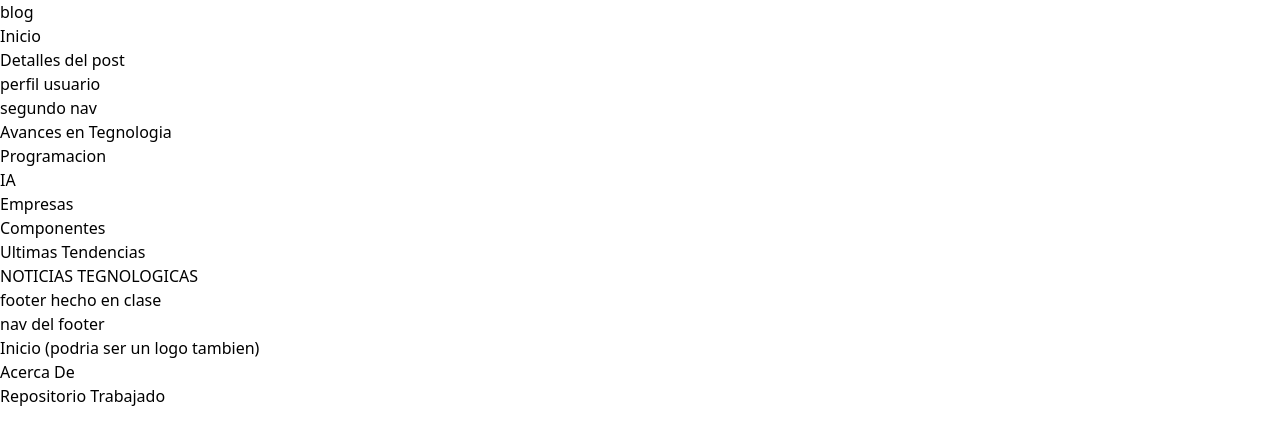
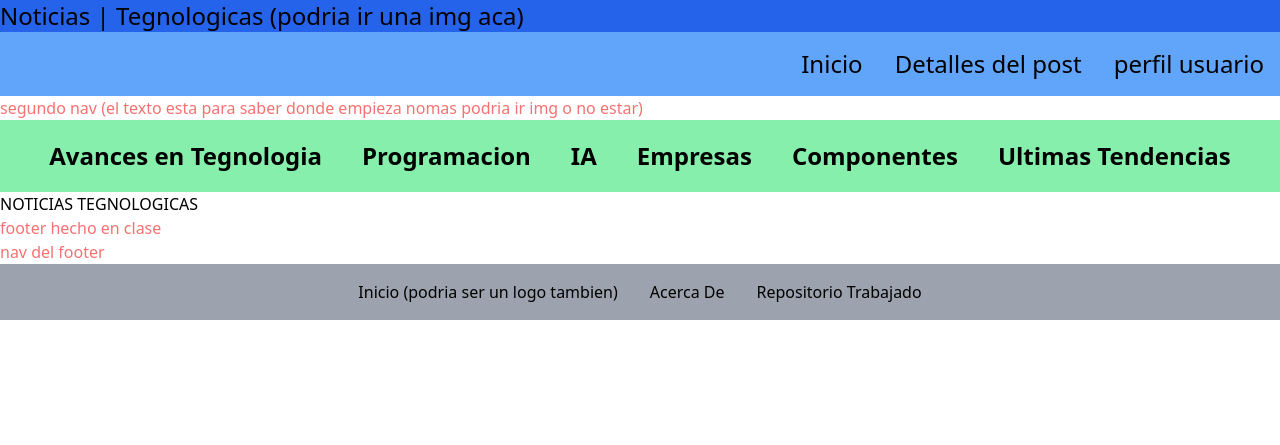
Before and after one commit to facundo0174/Proyectos-django, a Django app: page / in a window 1280 px wide. Shown: the top 445 px of the page. Run offline with Django 5.2, Linux system fonts and the light colour scheme; some libraries are stand-ins or nearby versions.

Commit message:
agragacion de estilos basicos

```diff
--- a/django-proyect-blogs/blog/templates/components/UI/navBarFooter.html
+++ b/django-proyect-blogs/blog/templates/components/UI/navBarFooter.html
@@ -1,12 +1,12 @@
-<nav>
-    <ul>
-        <li>
+<nav class = "bg-gray-400">
+    <ul class="flex flex-wrap text-wrap justify-center text-center font-light">
+        <li class = "p-4">
             <a href="{%url 'index' %}"> Inicio (podria ser un logo tambien) </a>
         </li>
-        <li>
+        <li class = "p-4">
             <a href="{%url 'post:acerca_de'%}"> Acerca De </a>
         </li>
-        <li>
+        <li class = "p-4">
             <a href="https://github.com/facundo0174/Proyectos-django"> Repositorio Trabajado </a>
         </li>
     </ul>
--- a/django-proyect-blogs/blog/templates/components/UI/navBarSecciones.html
+++ b/django-proyect-blogs/blog/templates/components/UI/navBarSecciones.html
@@ -1,21 +1,21 @@
-<nav>
-    <ul>
-        <li>
+<nav class = "bg-green-300">
+    <ul class="flex flex-wrap text-wrap justify-center text-2xl font-black">
+        <li class="p-5">
             <a href="{%url 'post:seccion_avances_tegnologicos' slug='avances-tegnologicos' %}"> Avances en Tegnologia </a>
         </li>
-        <li>
+        <li class="p-5">
             <a href="{%url 'post:seccion_programacion' slug='programacion' %}"> Programacion </a>
         </li>
-        <li>
+        <li class="p-5">
             <a href="{%url 'post:seccion_IA' slug='IA' %}"> IA </a>
         </li>
-        <li>
+        <li class="p-5">
             <a href="{%url 'post:seccion_empresas' slug='empresas' %}"> Empresas </a>
         </li>
-        <li>
+        <li class="p-5">
             <a href="{%url 'post:seccion_componentes' slug='componentes-tegnologicos' %}"> Componentes </a>
         </li>
-        <li>
+        <li class="p-5">
             <a href="{%url 'post:seccion_tendencias' slug='tendencias' %}"> Ultimas Tendencias </a>
         </li>
     </ul>
--- a/django-proyect-blogs/blog/templates/components/UI/navbarBASIC.html
+++ b/django-proyect-blogs/blog/templates/components/UI/navbarBASIC.html
@@ -1,12 +1,12 @@
-<nav>
-    <ul>
-        <li>
-            <a href="{%url 'index' %}"> Inicio </a>
+<nav class = "bg-blue-400" >
+    <ul class="flex flex-wrap text-wrap text-2xl justify-end ">
+        <li class="p-4 ">
+            <a href="{%url 'index' %}"> Inicio  </a>
         </li>
-        <li>
+        <li class="p-4 ">
             <a href="{%url 'post:post_detail' slug='algo-de-tech' %}"> Detalles del post </a>
         </li>
-        <li>
+        <li class="p-4 ">
             <a href="{%url 'user:user_profile' %}"> perfil usuario </a>
         </li>
     </ul>
--- a/django-proyect-blogs/blog/templates/components/commons/footers.html
+++ b/django-proyect-blogs/blog/templates/components/commons/footers.html
@@ -1,4 +1,5 @@
 <footer>
-    <p> footer hecho en clase</p>
-    <div> nav del footer {% include 'components/UI/navBarFooter.html' %} </div>
+    <p class ="text-red-400"> footer hecho en clase</p>
+    <div class ="text-red-400"> nav del footer</div>
+    {% include 'components/UI/navBarFooter.html' %}
 </footer>
--- a/django-proyect-blogs/blog/templates/components/commons/headers.html
+++ b/django-proyect-blogs/blog/templates/components/commons/headers.html
@@ -1,4 +1,5 @@
 <header>
-    <div> blog {%include 'components/UI/navbarBASIC.html'%} </div>
-    <div> segundo nav {% include 'components/UI/navBarSecciones.html' %}</div>
+    <div class ="bg-blue-600 text-2xl"> Noticias | Tegnologicas (podria ir una img aca) {%include 'components/UI/navbarBASIC.html'%} </div>
+    <div class = "text-red-400"> segundo nav (el texto esta para saber donde empieza nomas podria ir img o no estar) </div>
+    {% include 'components/UI/navBarSecciones.html' %}
 </header>
```
